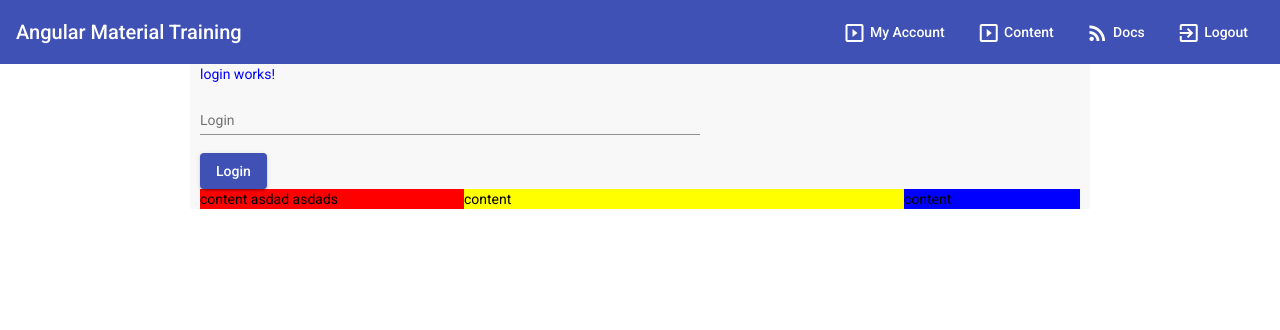
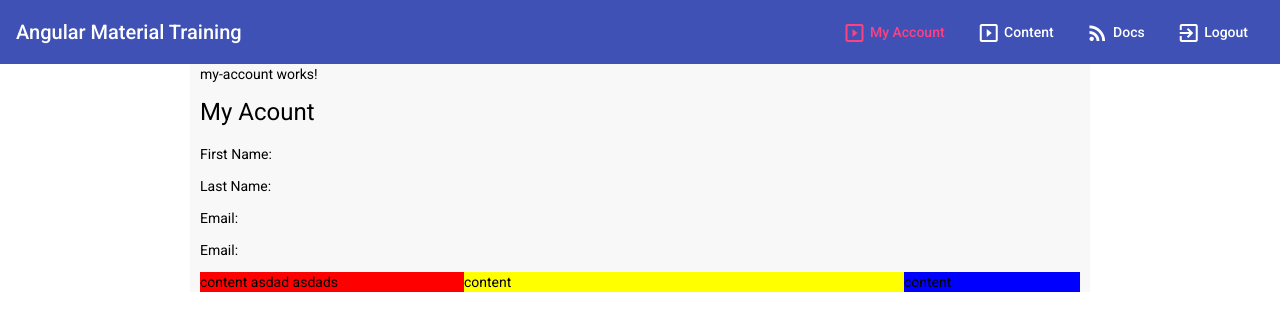
Before and after one commit to inspirexs/angular-workshop-one, an Angular app: page /my-account in a window 1280 px wide. Before the commit this address led to /login. Shown: the top 330 px of the page. Built offline with nearby package versions, Linux system fonts and the light colour scheme; no server answers; sample sign-in values are in the browser's storage.

Commit message:
added my account

```diff
--- a/src/app/app.route.ts
+++ b/src/app/app.route.ts
@@ -12,5 +12,6 @@
     {path: 'subroute2/:idx', component: Subroute2Component },
   ] },
   { path: 'document', canActivate: [AuthGuard],  loadChildren: () => import('../modules/document/document.module').then(m => m.DocumentModule) },
+  { path: 'my-account', canActivate: [AuthGuard],  loadChildren: () => import('../modules/my-account/my-account.module').then(m => m.MyAccountModule) },
   { path: '**', redirectTo: 'login', pathMatch: 'full' },
 ];
--- a/src/app/components/header/header.component.html
+++ b/src/app/components/header/header.component.html
@@ -4,7 +4,7 @@
     <mat-icon class="mr">login</mat-icon>
     Login
   </button>
-  <button mat-button fxHide.lt-md *ngIf="loggedIn()">
+  <button mat-button fxHide.lt-md *ngIf="loggedIn()" [routerLink]="['/my-account']" routerLinkActive="mat-accent">
     <mat-icon class="mr">slideshow</mat-icon>
     My Account
   </button>
@@ -30,7 +30,7 @@
       Login
     </button>
     <mat-divider></mat-divider>
-    <button mat-button *ngIf="loggedIn()">
+    <button mat-button *ngIf="loggedIn()" [routerLink]="['/my-account']" routerLinkActive="mat-accent">
       <mat-icon class="mr">slideshow</mat-icon>
       My Account
     </button>
--- /dev/null
+++ b/src/modules/my-account/my-account.route.ts
@@ -0,0 +1,7 @@
+import { Routes } from '@angular/router';
+import { MyAccountComponent } from './my-account/my-account.component';
+
+
+export const myAccountRoutes: Routes = [
+  { path: '', component: MyAccountComponent },
+];
--- /dev/null
+++ b/src/modules/my-account/my-account/my-account.component.html
@@ -0,0 +1,7 @@
+<p>my-account works!</p>
+
+<h1>My Acount</h1>
+<p>First Name: {{traveller?.firstName | uppercase}}</p>
+<p>Last Name: {{traveller?.lastName}}</p>
+<p>Email: {{traveller?.emailAddress}}</p>
+<p>Email: {{traveller?.emailAddressMasked}}</p>
--- /dev/null
+++ b/src/modules/my-account/my-account/my-account.component.ts
@@ -0,0 +1,27 @@
+import { Component, OnInit } from '@angular/core';
+import { Traveller } from 'src/modules/shared/models/traveller';
+import { MercuryClientService } from 'src/modules/shared/services/mercury-client.service';
+
+@Component({
+  selector: 'app-my-account',
+  templateUrl: './my-account.component.html',
+  styleUrls: ['./my-account.component.css']
+})
+export class MyAccountComponent implements OnInit {
+  traveller: Traveller;
+
+  constructor(private mercuryClientService: MercuryClientService) { }
+
+  ngOnInit(): void {
+
+    this.mercuryClientService.getTraveller('PASSPORT', 'G85471', 'AUT').subscribe(data => {
+      console.log(data);
+
+      this.traveller = data;
+    }, error => {
+      console.log(error);
+    });
+
+  }
+
+}
```
Also changed, not shown: src/modules/my-account/my-account.module.ts (added, +20 -0 lines), src/modules/my-account/my-account/my-account.component.css (added), 1 other file (tests, documents, lock files or other folders).
